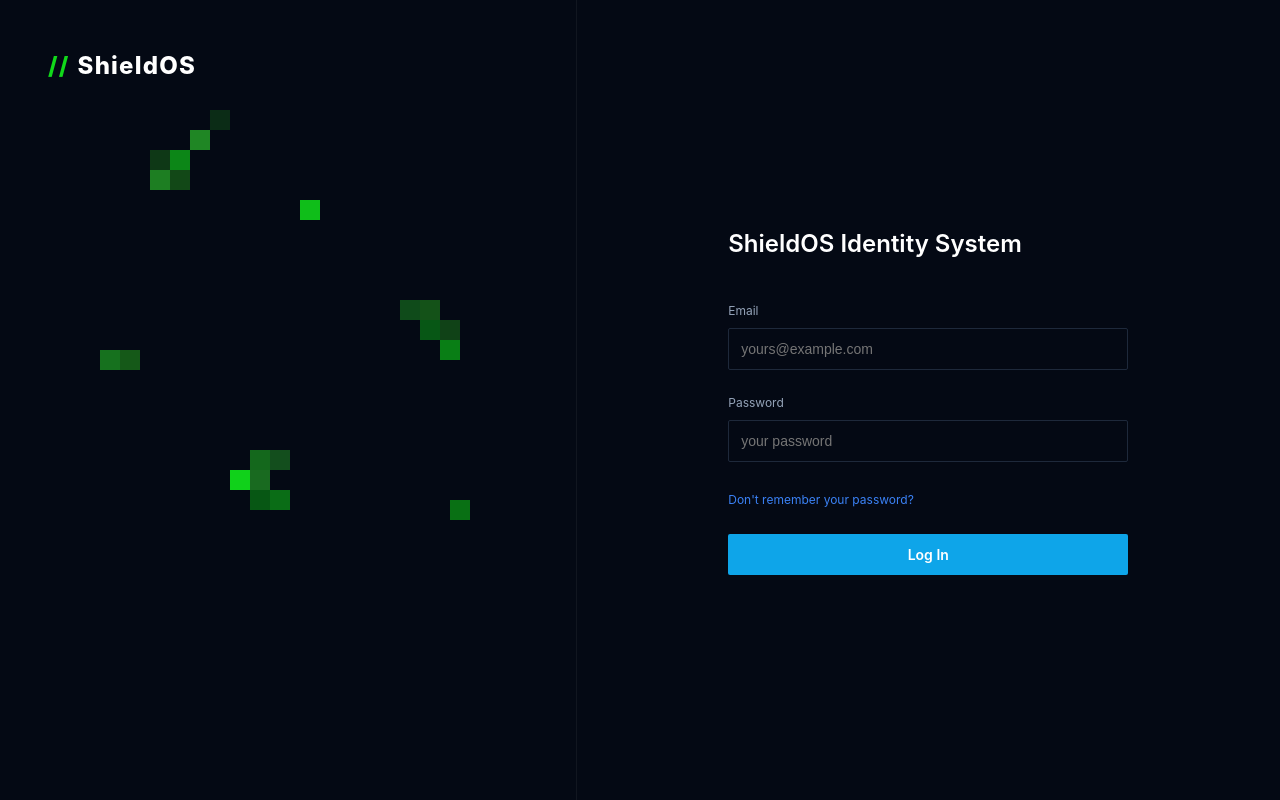
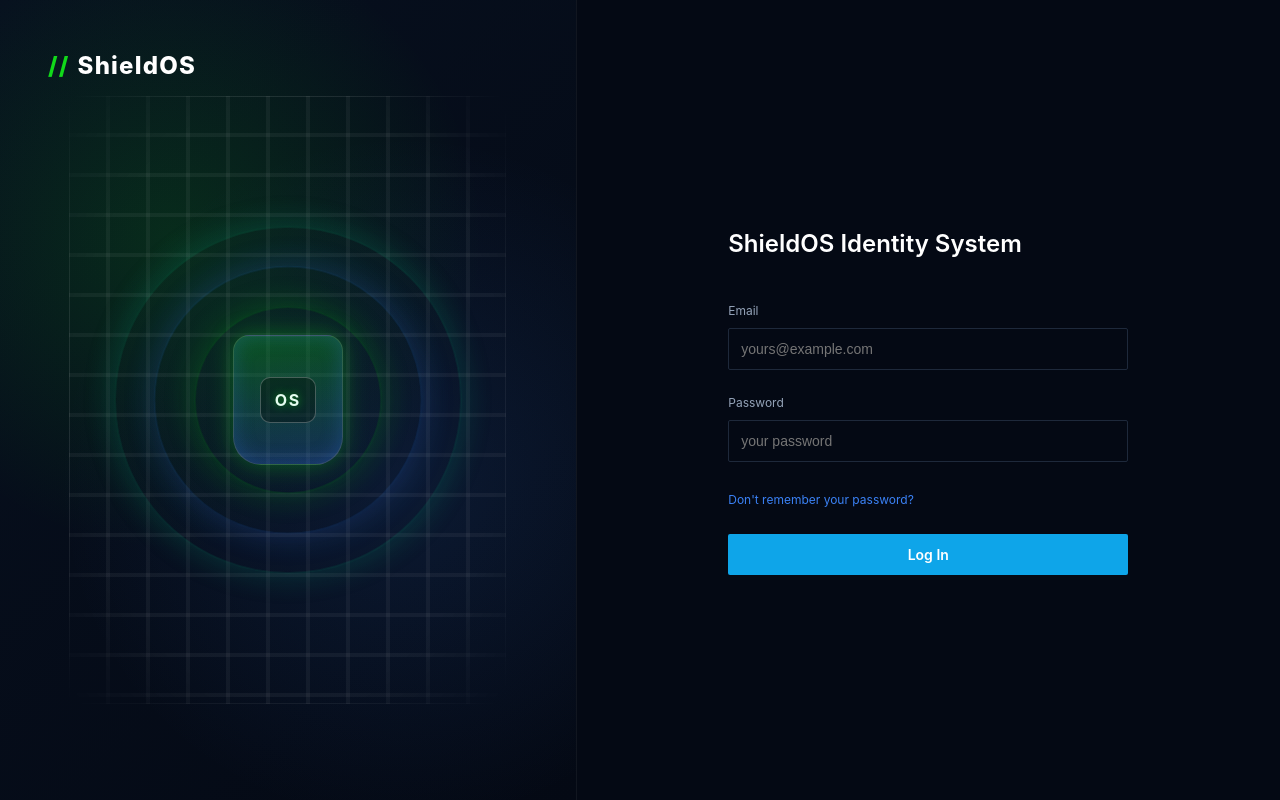
Before and after one commit to AdebayoAkingbade/ShieldOS, a Next.js app: page /login in a window 1280 px wide. Built offline with nearby package versions, Linux system fonts and the light colour scheme.

Commit message:
fixed responsivesness

```diff
--- a/app/(auth)/login/page.tsx
+++ b/app/(auth)/login/page.tsx
@@ -8,62 +8,92 @@ import { useRouter } from 'next/navigation';
 import Link from 'next/link';
 import gsap from 'gsap';
 
-// Generates random green pixels around the canvas to mimic the uploaded exabeam image
-const PixelArt = () => {
+const CyberAura = () => {
   const containerRef = useRef<HTMLDivElement>(null);
 
   useEffect(() => {
     if (!containerRef.current) return;
-    const pixels = containerRef.current.children;
-    gsap.fromTo(pixels,
-      { opacity: 0, scale: 0.8 },
-      {
-        opacity: () => 0.5 + Math.random() * 0.5,
-        scale: 1,
-        duration: 1.5,
-        stagger: 0.05,
-        ease: 'power2.out'
-      }
-    );
-
-    // Continuous subtle pulsing
-    gsap.to(pixels, {
-      opacity: () => 0.4 + Math.random() * 0.6,
-      duration: () => 1 + Math.random() * 2,
+    const rings = containerRef.current.querySelectorAll('.aura-ring');
+    gsap.to(rings, {
+      scale: 1.05,
+      opacity: 0.85,
+      duration: 3,
       repeat: -1,
       yoyo: true,
       ease: 'sine.inOut',
-      stagger: 0.1
+      stagger: 0.4
     });
   }, []);
 
-  const createPixelGroup = (x: number, y: number, pattern: number[][]) => {
-    return pattern.map((pos, i) => (
-      <div key={`p-${x}-${y}-${i}`} style={{
-        position: 'absolute',
-        top: `${y + pos[1] * 20}px`,
-        left: `${x + pos[0] * 20}px`,
-        width: '20px',
-        height: '20px',
-        background: ['#175E19', '#1C9321', '#11D91A', '#0DCA16', '#218E25'][Math.floor(Math.random() * 5)],
-      }} />
-    ));
-  };
-
   return (
-    <div ref={containerRef} style={{ width: '100%', height: '100%', position: 'relative' }}>
-      {/* Pattern 1 */}
-      {createPixelGroup(150, 150, [[0,0], [1,0], [0,1], [1,1], [2,-1], [3,-2]])}
-      {/* Pattern 2 */}
-      {createPixelGroup(250, 450, [[0,0], [1,0], [-1,1], [0,1], [0,2], [1,2]])}
-      {/* Pattern 3 */}
-      {createPixelGroup(400, 300, [[0,0], [1,0], [1,1], [2,1], [2,2]])}
-      {/* Scattered pixels */}
-      {createPixelGroup(100, 350, [[0,0], [1,0]])}
-      {createPixelGroup(300, 200, [[0,0]])}
-      {createPixelGroup(450, 500, [[0,0]])}
+    <div
+      ref={containerRef}
+      style={{
+        width: '100%',
+        height: '100%',
+        position: 'relative',
+        overflow: 'hidden',
+        background: 'radial-gradient(circle at 30% 30%, rgba(17,217,26,0.15), transparent 45%), radial-gradient(circle at 70% 60%, rgba(59,130,246,0.12), transparent 55%), linear-gradient(135deg, #07101f 0%, #040914 100%)'
+      }}
+    >
+      <div className="aura-ring" style={ringStyle(180, '#11D91A')} />
+      <div className="aura-ring" style={ringStyle(260, '#3B82F6')} />
+      <div className="aura-ring" style={ringStyle(340, '#10B981')} />
+      <div style={gridStyle} />
+      <div style={shieldStyle}>
+        <div style={shieldInnerStyle}>OS</div>
+      </div>
     </div>
   );
+};
+
+const ringStyle = (size: number, color: string): React.CSSProperties => ({
+  position: 'absolute',
+  inset: '50%',
+  width: `${size}px`,
+  height: `${size}px`,
+  marginLeft: `-${size / 2}px`,
+  marginTop: `-${size / 2}px`,
+  border: `1px solid ${color}33`,
+  borderRadius: '50%',
+  boxShadow: `0 0 35px ${color}44`,
+  filter: 'blur(0.2px)'
+});
+
+const gridStyle: React.CSSProperties = {
+  position: 'absolute',
+  inset: '12%',
+  border: '1px solid rgba(255,255,255,0.06)',
+  backgroundImage: 'linear-gradient(transparent 90%, rgba(255,255,255,0.05) 90%), linear-gradient(90deg, transparent 90%, rgba(255,255,255,0.05) 90%)',
+  backgroundSize: '40px 40px',
+  maskImage: 'radial-gradient(ellipse at center, white 70%, transparent 100%)'
+};
+
+const shieldStyle: React.CSSProperties = {
+  position: 'absolute',
+  inset: '50%',
+  width: '110px',
+  height: '130px',
+  marginLeft: '-55px',
+  marginTop: '-65px',
+  background: 'linear-gradient(180deg, rgba(17,217,26,0.25), rgba(59,130,246,0.2))',
+  border: '1px solid rgba(255,255,255,0.15)',
+  borderRadius: '16px 16px 28px 28px',
+  boxShadow: '0 0 25px rgba(17,217,26,0.35), inset 0 0 20px rgba(59,130,246,0.25)',
+  display: 'flex',
+  alignItems: 'center',
+  justifyContent: 'center',
+  letterSpacing: '0.1em',
+  fontWeight: 700,
+  color: '#e5fdf0',
+  textShadow: '0 0 8px rgba(17,217,26,0.6)'
+};
+
+const shieldInnerStyle: React.CSSProperties = {
+  border: '1px solid rgba(255,255,255,0.25)',
+  padding: '10px 14px',
+  borderRadius: '10px',
+  background: 'rgba(0,0,0,0.35)'
 };
 
 export default function LoginPage() {
@@ -109,7 +139,7 @@ export default function LoginPage() {
           </Link>
         </div>
 
-        <PixelArt />
+        <CyberAura />
       </div>
 
       {/* RIGHT PANE - Simple Form */}
--- a/app/globals.css
+++ b/app/globals.css
@@ -97,6 +97,7 @@ button {
 .layout-shell {
   display: flex;
   min-height: 100vh;
+  padding-left: 260px;
 }
 
 .sidebar {
@@ -108,7 +109,7 @@ button {
 }
 
 .header-bar {
-  transition: margin-left 0.25s ease, width 0.25s ease;
+  transition: padding 0.25s ease, width 0.25s ease;
 }
 
 .mobile-menu-button {
@@ -116,10 +117,14 @@ button {
 }
 
 .main-content {
-  transition: margin-left 0.25s ease;
+  transition: padding 0.25s ease;
 }
 
 @media (max-width: 960px) {
+  .layout-shell {
+    padding-left: 0;
+  }
+
   .sidebar {
     transform: translateX(-100%);
   }
@@ -147,7 +152,6 @@ button {
   }
 
   .main-content {
-    margin-left: 0 !important;
     padding: 1rem !important;
   }
 }
--- a/components/layout/DashboardLayout.tsx
+++ b/components/layout/DashboardLayout.tsx
@@ -59,7 +59,7 @@ export function DashboardLayout({
 
       <Header title={title} onToggleSidebar={() => setIsSidebarOpen((v) => !v)} />
 
-      <main className="main-content" style={{ marginLeft: '260px', padding: '1rem' }}>
+      <main className="main-content" style={{ padding: '1rem' }}>
         <div style={{ maxWidth: '1400px', margin: '0 auto' }}>
           {children}
         </div>
--- a/components/layout/Header.tsx
+++ b/components/layout/Header.tsx
@@ -48,8 +48,8 @@ export function Header({ title, onToggleSidebar }: HeaderProps) {
         position: 'sticky',
         top: 0,
         zIndex: 55,
-        width: 'calc(100% - 260px)',
-        marginLeft: '260px',
+        width: '100%',
+        marginLeft: 0,
         gap: '1rem',
       }}
     >
```
